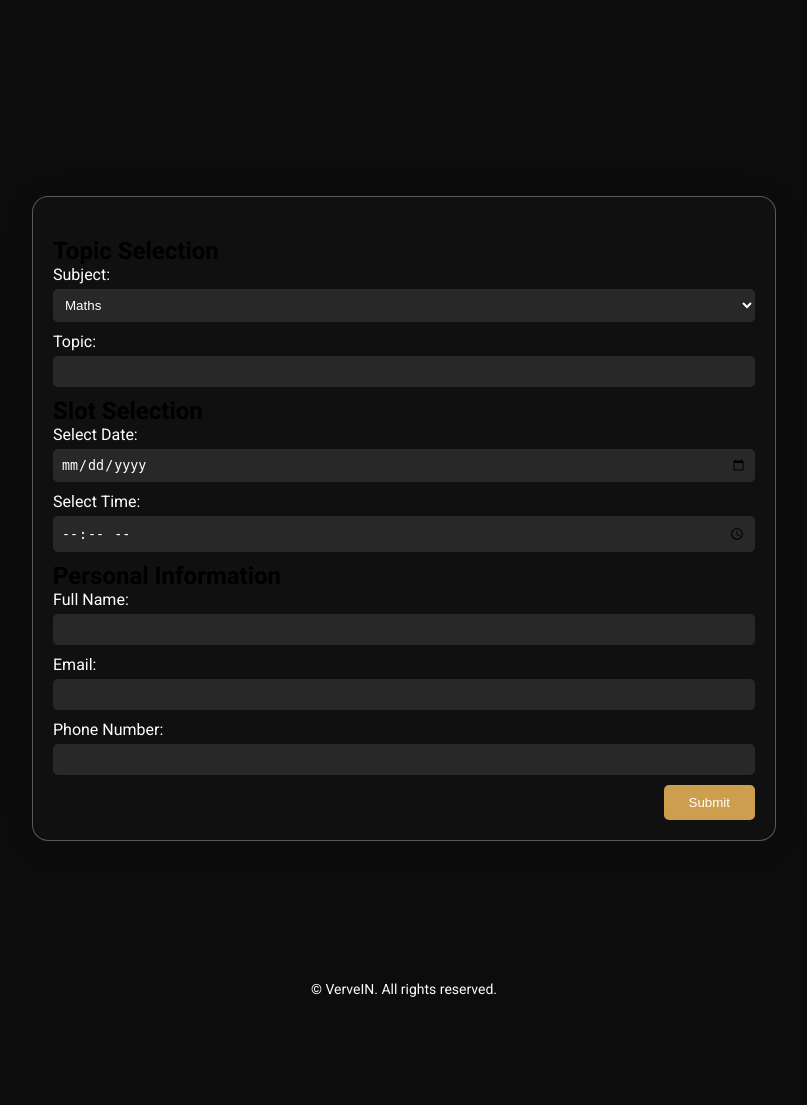
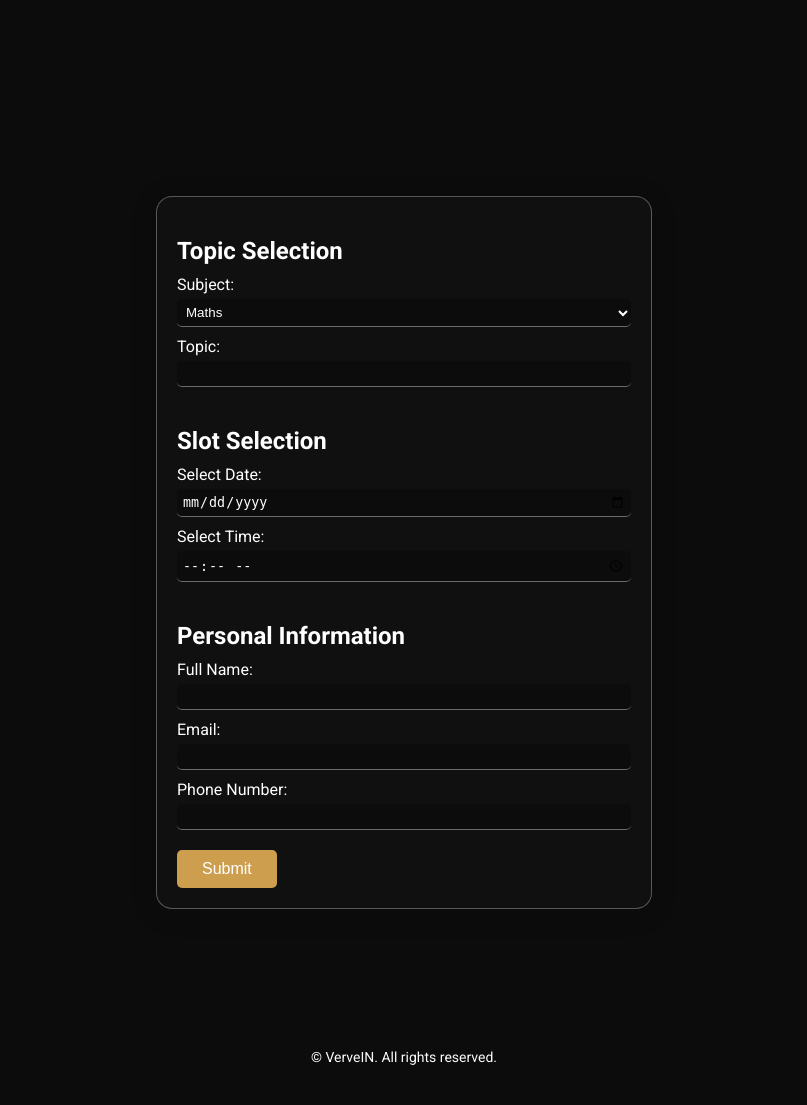
Before and after one commit to Mohitverve/verve, a PHP site: page /book.html in a window 1280 px wide. Shown: the part 303-1408 px from the top of the page, without its empty margins (236-1043 px from the left). Before the commit the page ends 1300 px from the top, so only its background shows below. Run offline with PHP 8.4, Linux system fonts and the light colour scheme.

Commit message:
Update book.css

```diff
--- a/book.css
+++ b/book.css
@@ -581,7 +581,7 @@ footer p {
   align-items: center;
 }
 .book-form-container {
-  width: 60%;
+  width: 40%;
   padding: 20px;
   /* From https://css.glass */
   background: rgba(255, 255, 255, 0.021);
@@ -595,29 +595,15 @@ footer p {
   justify-content: center;
   align-items: center;
 }
-.fill-status {
-  display: flex;
-  justify-content: space-between;
-  align-items: center;
-  width: 100%;
+.book-form-container h2{
+  color: white;
+  margin-bottom: 10px;
+  margin-top: 30px;
 }
-
-.fill-status .step-1,
-.fill-status .step-2,
-.fill-status .step-3 {
-  background-color: #cc9e4e;
-  padding: 10px;
-  border-radius: 5px;
-  text-align: center;
-  width: 20%;
-}
-
-.fill-status .progress {
-  border: none;
-  height: 4px;
-  background-color: #98999a;
-  width: 20%;
-  margin: 0 10px;
+.book-form-container h2:first-child{
+  color: white;
+  margin-bottom: 10px;
+  margin-top: 0px;
 }
 .form-section {
   margin-top: 20px;
@@ -635,23 +621,23 @@ footer p {
 .form-section input,
 .form-section select {
   width: 100%;
-  padding: 8px;
+  padding: 5px ;
   margin-bottom: 10px;
   box-sizing: border-box;
-  border: none;
   border-radius: 5px;
-  background-color: rgba(
-    255,
-    255,
-    255,
-    0.1
-  ); /* Glass effect with minimal transparency */
+  border:0;
+  background-color: #0c0c0c; /* Glass effect with minimal transparency */
   color: white; /* Text color */
+  border-bottom: 1px solid #ffffff64;
+  outline: 0;
 }
-
 /* Style the dropdown options */
 .form-section select option {
-  color: rgb(0, 0, 0); /* Text color for options */
+  color: rgb(255, 255, 255); /* Text color for options */
+}
+.form-section input:focus,.form-section select:focus{
+  padding: 8px 5px;
+  transition: all 0.4s;
 }
 /* Button styling */
 .form-section button {
@@ -661,32 +647,8 @@ footer p {
   border: none;
   border-radius: 5px;
   cursor: pointer;
-  float: right;
-}
-
-.slot-section input[type="date"],
-.slot-section input[type="time"] {
-  width: 100%;
-  padding: 8px;
-  margin-bottom: 10px;
-  box-sizing: border-box;
-  border: none;
-  border-radius: 5px;
-  background-color: rgba(
-    255,
-    255,
-    255,
-    0.1
-  ); /* Glass effect with minimal transparency */
-  color: white; /* Text color */
-}
-
-.slot-section, .personal-info-section {
-  display: none;
-}
-.step-1.show-step-1, .step-2.show-step-2, .step-3.show-step-3 {
-  background-color: #cc9e4e;
-  color: black;
+  font-size: 16px;
+  margin-top: 10px;
 }
 
 
```
